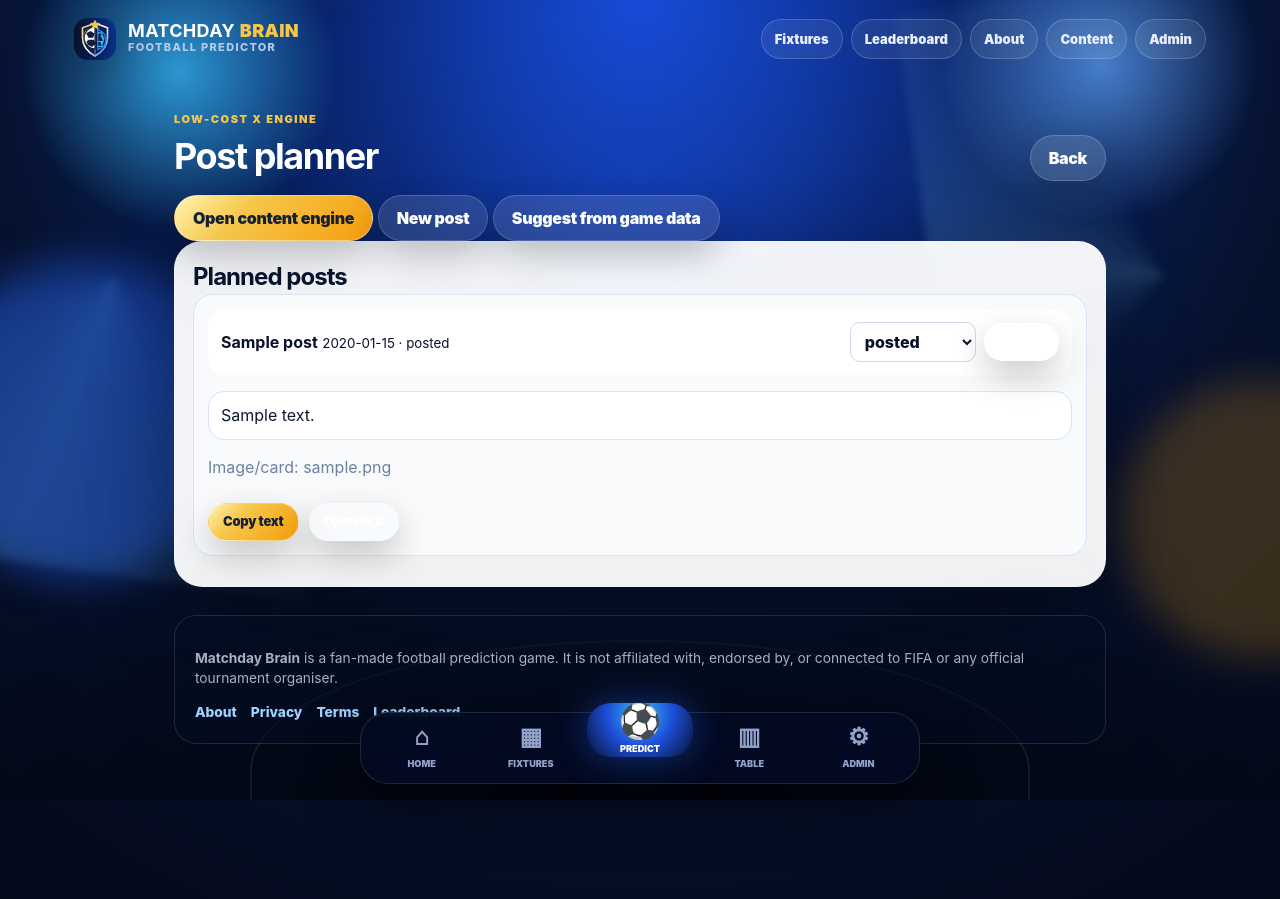
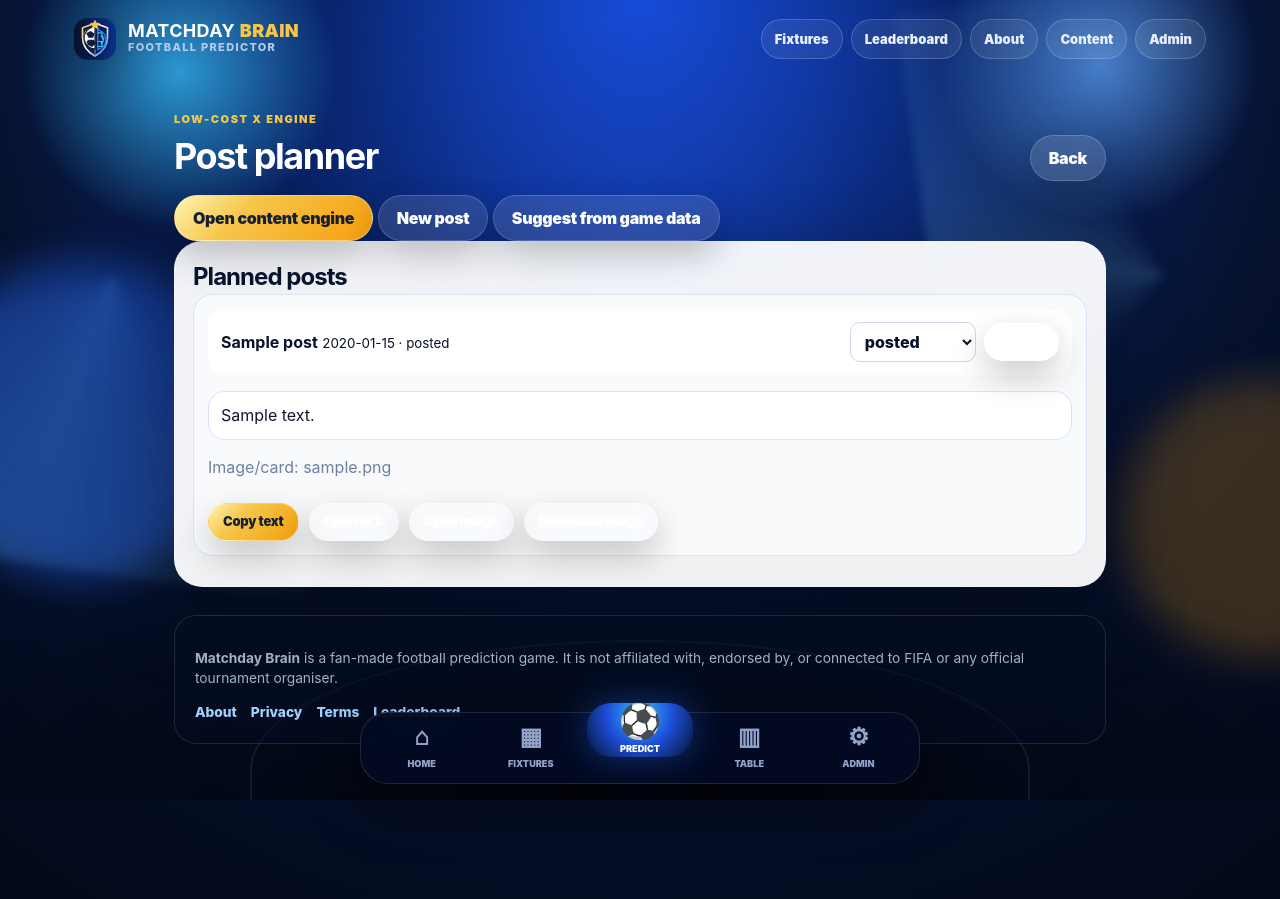
Before and after one commit to matchday-brain/matchday-brain, a Flask app: page /admin/posts in a window 1280 px wide. Shown: the top 899 px of the page. Run offline with Flask 3, Linux system fonts and the light colour scheme; the visitor is signed in with stand-in values (Sample User, id 1); tables that the repository leaves empty hold one stand-in row (values such as "Sample post"); some libraries are stand-ins or nearby versions.

Commit message:
Add files via upload

```diff
--- a/templates/admin_posts.html
+++ b/templates/admin_posts.html
@@ -36,6 +36,8 @@
       <div class="hero-actions">
         <button class="btn primary small" data-copy="{{ p.body }}">Copy text</button>
         <a class="btn ghost small" target="_blank" rel="noopener" href="https://twitter.com/intent/tweet?text={{ p.body|urlencode }}">Open in X</a>
+        <a class="btn ghost small" target="_blank" rel="noopener" href="{{ url_for('admin_post_image', post_id=p.id) }}">Open image</a>
+        <a class="btn ghost small" download="matchday-post-{{ p.id }}.png" href="{{ url_for('admin_post_image', post_id=p.id) }}">Download image</a>
       </div>
     </article>
   {% else %}
```
